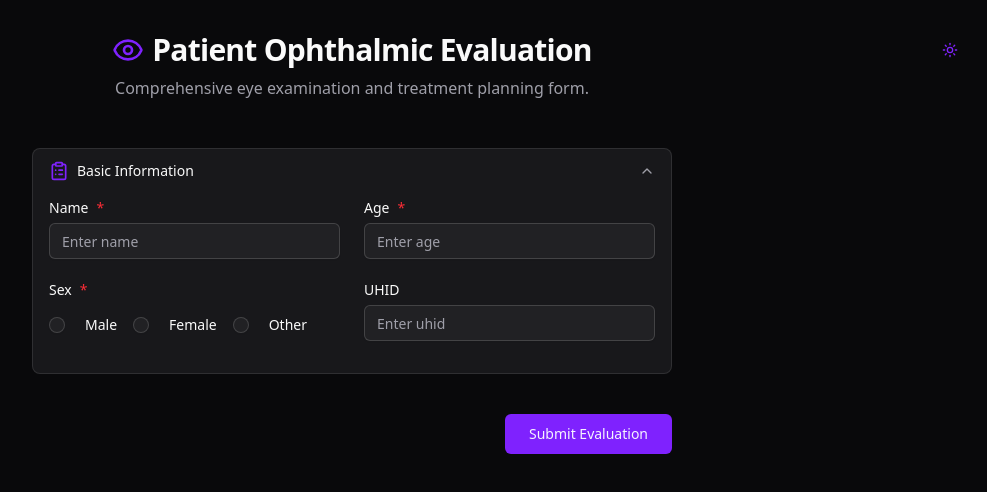
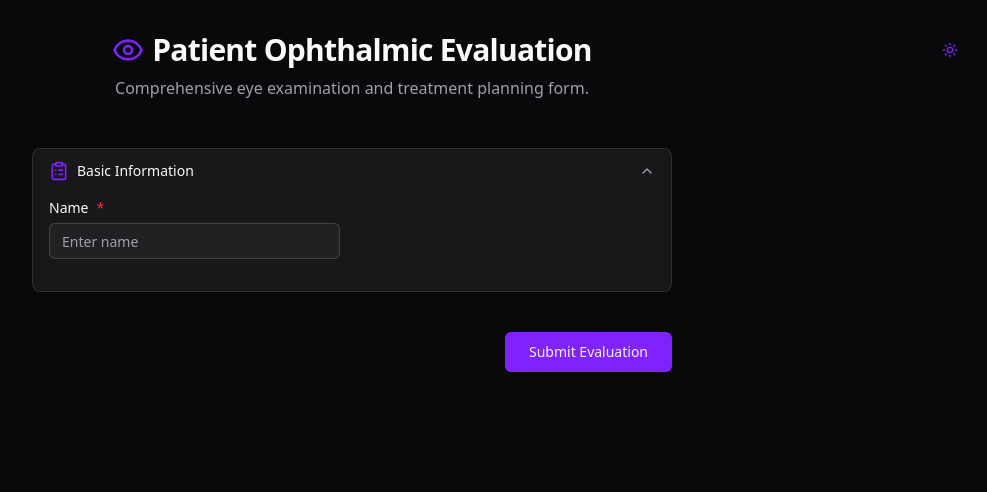
Before and after one commit to tushar-upadhya/forms, a React (Vite) app: page / in a window 1280 px wide. Shown: the top 492 px of the page, without its empty margins (288-1275 px from the left). Built offline with nearby package versions, Linux system fonts and the light colour scheme.

Commit message:
feat: implement QuestionWrapper component for dynamic field rendering in PatientInfoSection

```diff
--- a/src/components/form-one/section/PatientInfoSection.tsx
+++ b/src/components/form-one/section/PatientInfoSection.tsx
@@ -7,9 +7,10 @@ import {
 } from "@/components/ui/accordion";
 import { CardContent } from "@/components/ui/card";
 import { Form } from "@/components/ui/form";
+import QuestionWrapper from "@/lib/QuestionWrapper";
 import formSchemaJson from "@/mock/mock.json" assert { type: "json" };
 import { ClipboardListIcon } from "lucide-react";
-import { renderField, type PatientInfoSectionProps } from "../FormOne";
+import type { PatientInfoSectionProps } from "../FormOne";
 
 export default function PatientInfoSection({ form }: PatientInfoSectionProps) {
     if (!form || !form.control) {
@@ -24,6 +25,19 @@ export default function PatientInfoSection({ form }: PatientInfoSectionProps) {
     }
 
     const sections = formSchemaJson.versions[0]?.sections || [];
+
+    // Get the Basic Information section
+    const basicInfoSection = sections.find(
+        (section) => section.title === "Basic Information"
+    );
+
+    const fieldNames =
+        basicInfoSection?.questions.map((question: any) =>
+            question.label.toLowerCase().replace(/\s+/g, "_")
+        ) || [];
+
+    // console.log("PatientInfoSection: fieldNames", fieldNames);
+    // console.log("PatientInfoSection: fieldValues", form.watch());
 
     return (
         <div className="space-y-4">
@@ -60,24 +74,20 @@ export default function PatientInfoSection({ form }: PatientInfoSectionProps) {
                                             }`}
                                         >
                                             {section.questions.map(
-                                                (question: any) => (
-                                                    <div
+                                                (
+                                                    question: any,
+                                                    qIndex: number
+                                                ) => (
+                                                    <QuestionWrapper
                                                         key={
                                                             question._id ||
                                                             question.label
                                                         }
-                                                        className={
-                                                            question.field_type ===
-                                                            "textarea"
-                                                                ? "col-span-1 sm:col-span-2"
-                                                                : "col-span-1"
-                                                        }
-                                                    >
-                                                        {renderField(
-                                                            question,
-                                                            form
-                                                        )}
-                                                    </div>
+                                                        question={question}
+                                                        form={form}
+                                                        qIndex={qIndex}
+                                                        fieldNames={fieldNames}
+                                                    />
                                                 )
                                             )}
                                         </div>
--- /dev/null
+++ b/src/lib/QuestionWrapper.tsx
@@ -0,0 +1,58 @@
+/* eslint-disable @typescript-eslint/no-explicit-any */
+import { renderField } from "@/components/form-one/FormOne";
+import clsx from "clsx";
+import type { UseFormReturn } from "react-hook-form";
+
+interface QuestionWrapperProps {
+    question: any;
+    form: UseFormReturn<Record<string, string | undefined>>;
+    qIndex: number;
+    fieldNames: string[];
+}
+
+export default function QuestionWrapper({
+    question,
+    form,
+    qIndex,
+    fieldNames,
+}: QuestionWrapperProps) {
+    const fieldValues = form.watch();
+
+    const isVisible =
+        qIndex === 0 ||
+        (() => {
+            const prevValue = fieldValues[fieldNames[qIndex - 1]];
+            if (prevValue === undefined || prevValue === null) return false;
+
+            if (Array.isArray(prevValue)) {
+                return prevValue.length > 0;
+            }
+            if (typeof prevValue === "boolean") {
+                return prevValue === true;
+            }
+            if (
+                (typeof prevValue === "object" &&
+                    prevValue !== null &&
+                    !Array.isArray(prevValue) &&
+                    prevValue instanceof File) ||
+                (Array.isArray(prevValue) && prevValue[0] instanceof File)
+            ) {
+                return prevValue.length > 0 || !!prevValue;
+            }
+
+            return !!prevValue;
+        })();
+
+    return (
+        <div
+            className={clsx(
+                question.field_type === "textarea"
+                    ? "col-span-1 sm:col-span-2"
+                    : "col-span-1",
+                isVisible ? "block" : "hidden"
+            )}
+        >
+            {renderField(question, form)}
+        </div>
+    );
+}
```
